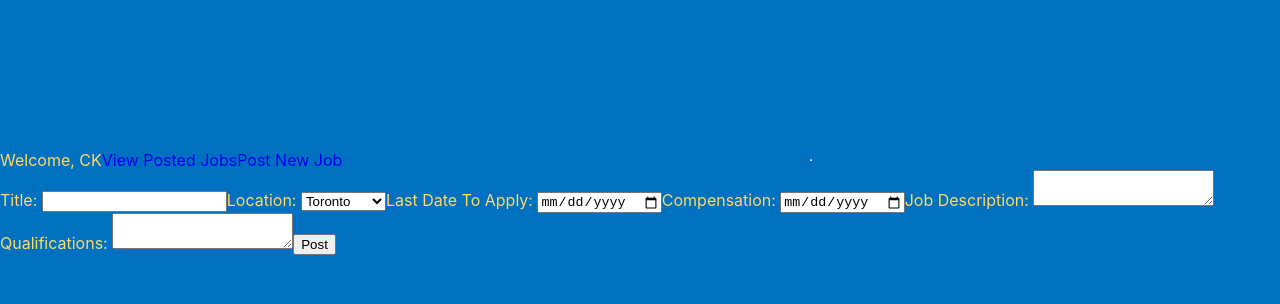
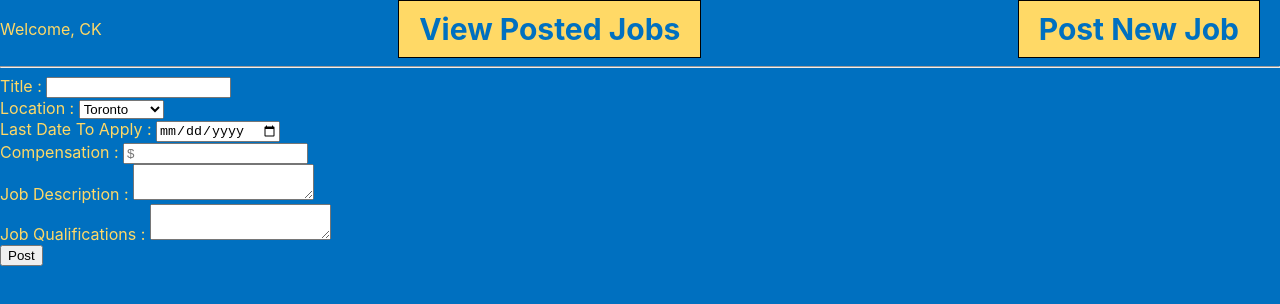
Before and after one commit to FAIVE-AI/CV-ANALYSIS-USING-NLP, a React (Create React App) app in the folder source/app/: page /hr-job-create in a window 1280 px wide. Shown: the top 304 px of the page. Built offline with nearby package versions, Linux system fonts and the light colour scheme.

Commit message:
HR JOb Creation

```diff
--- a/source/app/src/components/hr-job-creation/HRJobCreation.js
+++ b/source/app/src/components/hr-job-creation/HRJobCreation.js
@@ -1,6 +1,7 @@
 import "./HRJobCreation.scss";
 import { Component } from "react";
 import { NavLink } from "react-router-dom";
+import { JobPostingService } from "../../services/job-posting-service";
 
 export default class HRJobCreation extends Component {
     constructor(props) {
@@ -12,63 +13,99 @@ export default class HRJobCreation extends Component {
         };
       }
 
+      postJob = (type) => {
+        const method =
+          JobPostingService.jobPosting
+
+        method({
+          title: this.state.title,
+          joblocation: this.state.joblocation,
+          lastdate:this.state.lastdate,
+          wages: this.state.wages,
+          jobdescription:this.state.jobdescription,
+          jobqualification:this.state.jobqualification
+        }).then((response) => {
+          if (response.ok) {
+            document.getElementById("post-job-nav-button").click();
+          } else {
+            this.setState(
+              {
+                showErrorMessage: true
+              },
+              () => {
+                setTimeout(() => {
+                  this.setState({
+                    showErrorMessage: false
+                  });
+                }, 5000);
+              }
+            );
+          }
+        });
+      };
+
     render() {
         return (
-            <div >
-                <div id="home-role-buttons-container">
-                    <label id='HR_Name'>Welcome, {this.props.hrDetails.name}</label>
+            <div>
+                <div id="header-container">
+                    <label name='hr-name'>Welcome, {this.props.hrDetails.name}</label>
                     <NavLink to={"/hr-view-jobs"}>
-                        <div className="hr-page-button">View Posted Jobs</div>
+                        <span id = "hr-nav-button" className="hr-nav-bar-container">View Posted Jobs</span>
                     </NavLink>
                     <NavLink to={"/hr-job-create"}>
-                        <div className="hr-page-button">Post New Job</div>
+                        <span id = "hr-nav-button" className="hr-nav-bar-container">Post New Job</span>
                     </NavLink>
-                    <hr/>
                 </div>
+                <hr/>
                 <div>
-                    <span>
-                        <label class='desc_titles'>Title: </label>
+                    <div className="job-desc-field-container">
+                        <label className='desc_titles'>Title : </label>
                         <input
                         editable
                         autoComplete="on"
+                        className = "job-posting-input"
                         name="title"
                         type="text"
                         maxLength={40}
                         // value={value}
                         ></input>
-                    </span>
-                    <span>
-                        <label class='desc_titles'>Location: </label>
-                        <select>
+                    </div>
+                    <div className="job-desc-field-container">
+                        <label className='desc_titles'>Location : </label>
+                        <select className = "job-posting-input">
                             <option>Toronto</option>
                             <option>Vancouver</option>
                             <option>Montreal</option>
                         </select>
-                    </span>
-                    <span>
-                        <label class='desc_titles'>Last Date To Apply: </label>
+                    </div>
+                    <div className="job-desc-field-container">
+                        <label className='desc_titles'>Last Date To Apply : </label>
                         <input
                         editable
+                        className = "job-posting-input"
                         name="lastDate"
                         type="date"
                         maxLength={40}
                         // value={value}
                         ></input>
-                    </span>
-                    <span>
-                        <label class='desc_titles'>Compensation: </label>
+                    </div>
+                    <div className="job-desc-field-container">
+                        <label className='desc_titles'>Compensation : </label>
                         <input
                         editable
+                        className = "job-posting-input"
                         name="lastDate"
-                        type="date"
-                        maxLength={40}
+                        type="number"
+                        placeholder = "$"
+                        maxLength={8}
                         // value={value}
                         ></input>
-                    </span>
-                    <span>
-                        <label class='desc_titles'>Job Description: </label>
+                    </div>
+                    <div className="job-desc-field-container">
+                        <label className='desc_titles'>Job Description : </label>
                         <textarea
                         editable
+                        className = "job-posting-multi-input"
                         name="jobDescription"
                         type="text"
                         multiline
@@ -76,11 +113,12 @@ export default class HRJobCreation extends Component {
                         maxLength={400}
                         // value={value}
                         ></textarea>
-                    </span>
-                    <span>
-                        <label class='desc_titles'>Qualifications: </label>
+                    </div>
+                    <div className="job-desc-field-container">
+                        <label className='desc_titles'>Job Qualifications : </label>
                         <textarea
                         editable
+                        className = "job-posting-multi-input"
                         name="jobQualification"
                         type="text"
                         multiline
@@ -88,8 +126,15 @@ export default class HRJobCreation extends Component {
                         maxLength={400}
                         // value={value}
                         ></textarea>
-                    </span>
-                    <button id='submit'> Post </button>
+                    </div>
+                    <div id="job-post-button-container">
+                        <button
+                        onClick={() => this.postJob()}
+                        className="job-post-button"
+                        >
+                        Post
+                        </button>
+                    </div>
                 </div>
             </div>
         )
--- a/source/app/src/components/hr-job-creation/HRJobCreation.scss
+++ b/source/app/src/components/hr-job-creation/HRJobCreation.scss
@@ -1,60 +1,102 @@
-//  @use "../../colors.scss" as colors;
+ @use "../../colors.scss" as colors;
 
-// .hairline {
-//     color: colors.$primary-black;
-//     height : 2;
-//     width: 165;
+ #header-container {
+    display: flex;
+    flex-direction: row;
+    align-items: center;
+    justify-content: space-between;
+ }
+
+// #job-create-container {
+//     display: flex;
+//     flex-direction: column;
+//     justify-content: center;
+//     padding: bottom 100px
+// }
+#hr-nav-button{
+    min-width: 100px;
+    border: 1px solid black;
+    background-color: colors.$primary-gold;
+    color: colors.$primary-blue;
+    text-align: center;
+    font-size: 30px;
+    font-weight: bold;
+    padding: 10px 20px;
+    margin: 0 20px;
+    cursor: pointer;
+}
+
+
+.hr-nav-bar-container{
+    display: flex;
+    flex-direction: row;
+    align-items: center;
+    justify-content: space-evenly;
+    margin-top: 40px;
+}
+
+#hr-nav-button:hover {
+    border: 1px solid colors.$primary-gold;
+    -webkit-box-shadow: 0 0 10px colors.$primary-gold;
+    box-shadow: 0 0 20px colors.$primary-gold;
+  }
+
+// #job-posting-button-container {
+//     display: flex;
+//     flex-direction: row;
+//     align-items: center;
+//     justify-content: space-evenly;
+//     margin-top: 40px;
+// }
+// .desc_titles {
+//     padding-right : 30px;
+//     font-size: 30px;
+//     font-weight: bold;
 // }
 
+// #job-role-buttons-container{
+//   display: flex;
+//   flex-direction: column;
+//   align-items: left;
+//   justify-content: left;
+// }
 
-
-
-// // Decide what is needed
-// #login-register-container {
-//     display: flex;
-//     flex-direction: column;
-//     align-items: center;
-//     justify-content: center;
-//   }
-
-//   #login-register-sub-header {
-//     margin: 30px 0 80px 0;
-//     font-size: 30px;
-//   }
-
-//   .login-register-field-container {
+// .job-desc-field-container {
 //     min-width: 500px;
 //     display: flex;
 //     flex-direction: row;
 //     align-items: center;
 //     justify-content: space-between;
 //     margin: 10px 0;
-//   }
+// }
 
-//   .login-register-label {
-//     font-size: 30px;
-//     font-weight: bold;
-//   }
-
-//   .login-register-input {
+// .job-posting-input {
 //     width: 300px;
 //     height: 40px;
 //     border: 1px solid black;
 //     font-size: 30px;
 //     font-weight: bold;
-//     font-style: italic;
 //     color: colors.$primary-blue;
-//   }
+// }
 
-//   #login-register-button-container {
+// .job-posting-multi-input {
+//     width: 300px;
+//     height: 150px;
+//     border: 1px solid black;
+//     font-size: 15px;
+//     font-weight: bold;
+//     color: colors.$primary-blue;
+// }
+
+// #job-posting-button-container {
 //     display: flex;
 //     flex-direction: row;
 //     align-items: center;
 //     justify-content: space-evenly;
 //     margin-top: 40px;
-//   }
+// }
 
-//   .login-register-button {
+// .job-posting-button {
 //     min-width: 100px;
 //     border: 1px solid black;
 //     background-color: colors.$primary-gold;
@@ -65,22 +107,57 @@
 //     padding: 10px 20px;
 //     margin: 0 20px;
 //     cursor: pointer;
-//   }
+// }
 
-//   .login-register-button:hover {
+// .job-posting-button:hover {
 //     border: 1px solid colors.$primary-gold;
 //     -webkit-box-shadow: 0 0 10px colors.$primary-gold;
 //     box-shadow: 0 0 20px colors.$primary-gold;
-//   }
+// }
 
-//   #login-register-nav-button {
+// #post-job-nav-button {
 //     visibility: hidden;
 //   }
 
-//   a:any-link {
-//     text-decoration: none;
+// #hr-page-button{
+//     min-width: 100px;
+//     border: 1px solid black;
+//     background-color: colors.$primary-gold;
+//     color: colors.$primary-blue;
+//     text-align: center;
+//     font-size: 30px;
+//     font-weight: bold;
+//     padding: 10px 20px;
+//     margin: 0 20px;
+//     cursor: pointer;
+//     padding: 10px 20px;
+// }
+
+// #job-posting-button-container {
+//     display: flex;
+//     flex-direction: row;
+//     align-items: center;
+//     justify-content: space-evenly;
+//     margin-top: 40px;
+// }
+
+// #hr-nav-buttons-container {
+//     min-width: 70%;
+//     margin-top: 150px;
+//     display: flex;
+//     flex-direction: row;
+//     align-items: center;
+//     justify-content: space-between;
 //   }
 
-//   #login-register-error-message {
-//     margin-top: 40px;
+//   .hr-nav-button {
+//     border: 1px solid black;
+//     padding: 50px;
+//     font-size: 30px;
+//     font-weight: bolder;
+//     text-align: center;
+//     min-width: 200px;
+//     background-color: app.$primary-gold;
+//     color: app.$primary-blue;
+//     cursor: pointer;
 //   }
```
